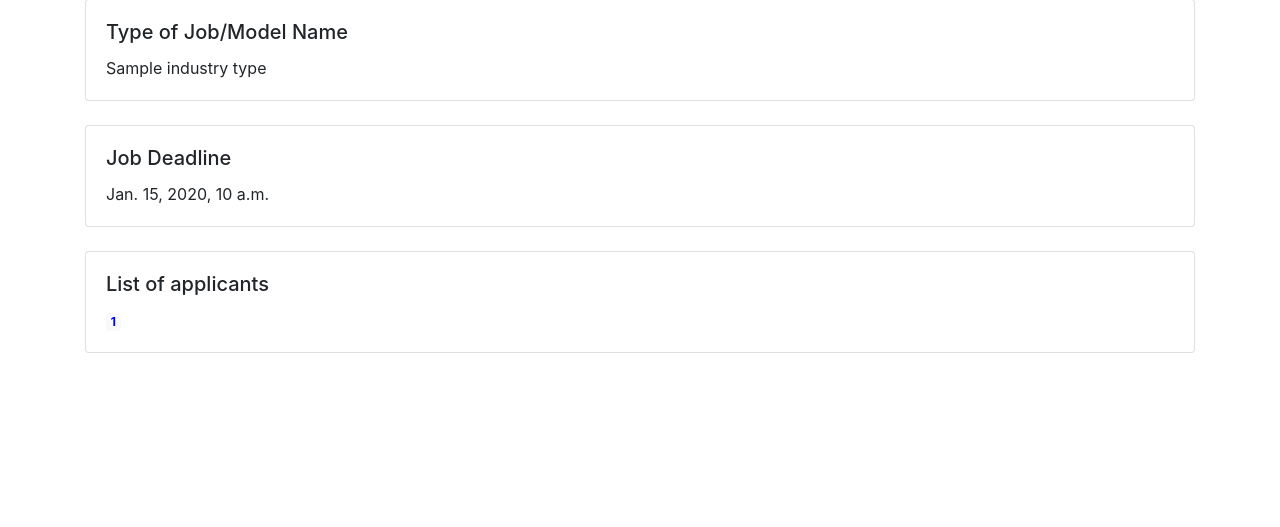
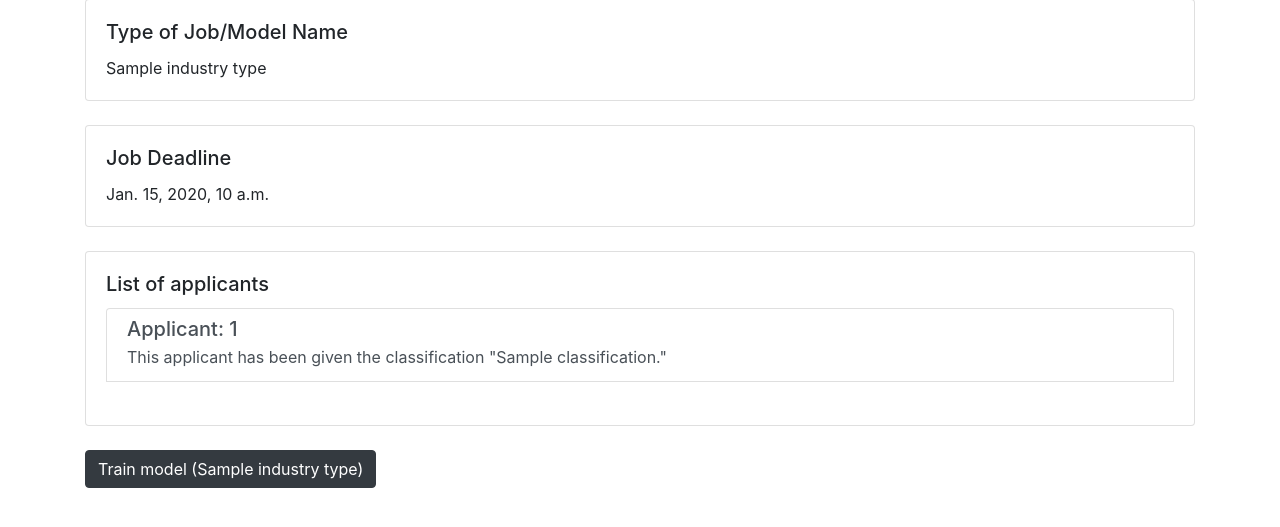
Before and after one commit to I-am-Cazza/group31-project, a Django app: template templates/employerportal/job.html in a window 1280 px wide. Shown: the part 236-763 px from the top of the page. Run offline with Django 3.2, Linux system fonts and the light colour scheme; the template is opened without the code that fills it: most values are stand-ins (such as "Sample title", 1, 10 or a date in 2020); some libraries are stand-ins or nearby versions.

Commit message:
ui tweaks to emplpoyer portal

```diff
--- a/templates/employerportal/applicant.html
+++ b/templates/employerportal/applicant.html
@@ -45,8 +45,6 @@
       <option value="Further testing">Further testing</option>
       <option value="Reject applicant">Reject applicant</option>
    </select>
-
-
    <button type="submit" class="btn btn-primary my-1">Confirm</button>
 </form>
 <br>
--- a/templates/employerportal/index.html
+++ b/templates/employerportal/index.html
@@ -2,18 +2,14 @@
 {% block content %}
 {% load crispy_forms_tags %}
 <br>
-
 <h2>All jobs:</h2>
-
 <br>
-
 {% if job_list %}
 <div id="accordion">
    {% for job in job_list %}
    <h3>{{job.job_title}}</h3>
    <div>
       <h4> Description</h4>
-
       <p>{{job.job_desc}}</p>
       <!-- <p>{{job.organisation.organisation_name}}</p> -->
       <h4> Type of job</h4>
@@ -31,8 +27,6 @@
 {% else %}
 <p>No jobs are available.</p>
 {% endif %}
-
-
 <script>
    $( "#accordion" ).accordion({
        collapsible: true
--- a/templates/employerportal/job.html
+++ b/templates/employerportal/job.html
@@ -27,19 +27,37 @@
    <div class="card-body">
       <h5 class="card-title">List of applicants</h5>
       {% if application_list %}
+      <div class="list-group">
          {% for i in application_list %}
-          <a style="color: blue" href="{% url 'employer_job_applicant' job.id i.userid.id %}" class="badge badge-light">{{i.userid}}</a>
+         <a href="{% url 'employer_job_applicant' job.id i.userid.id %}" class="list-group-item py-2 list-group-item-action ">
+            <div class="d-flex w-100 justify-content-between">
+               <h5 class="mb-1">Applicant: {{i.userid}} </h5>
+            </div>
+            {% if i.classification == "not_set" %}
+            <p class="mb-1">Please classify this applicant</p>
+            {% else %}
+            <p class="mb-1"> This applicant has been given the classification "{{i.classification}}."</p>
+            {% endif %}
+         </a>
          <br>
          {% endfor%}
+      </div>
       {% else %}
       <p class="card-text">There are currently no applicants to this job</p>
       {% endif %}
    </div>
 </div>
+<br>
+<form action="{% url 'train_model' %}" method="post">
+   {% csrf_token %}
+   <div class="form-group">
+      <!--<input type="submit" name="model" value="Train model ({{job.industry_type.model_name}})" />-->
+      <button name="model"  class="btn btn-dark" value="{{job.industry_type.model_name}}">Train model ({{job.industry_type.model_name}})</button>
+   </div>
+</form>
 {% else %}
 <p>There are no Jobs Available</p>
 {% endif %}
-
-
-
+<br>
+<br>
 {% endblock %}
```
Also changed, not shown: templates/employerportal/base.html (+0 -8 lines). Lines whose indentation alone changed are shown as unchanged.
